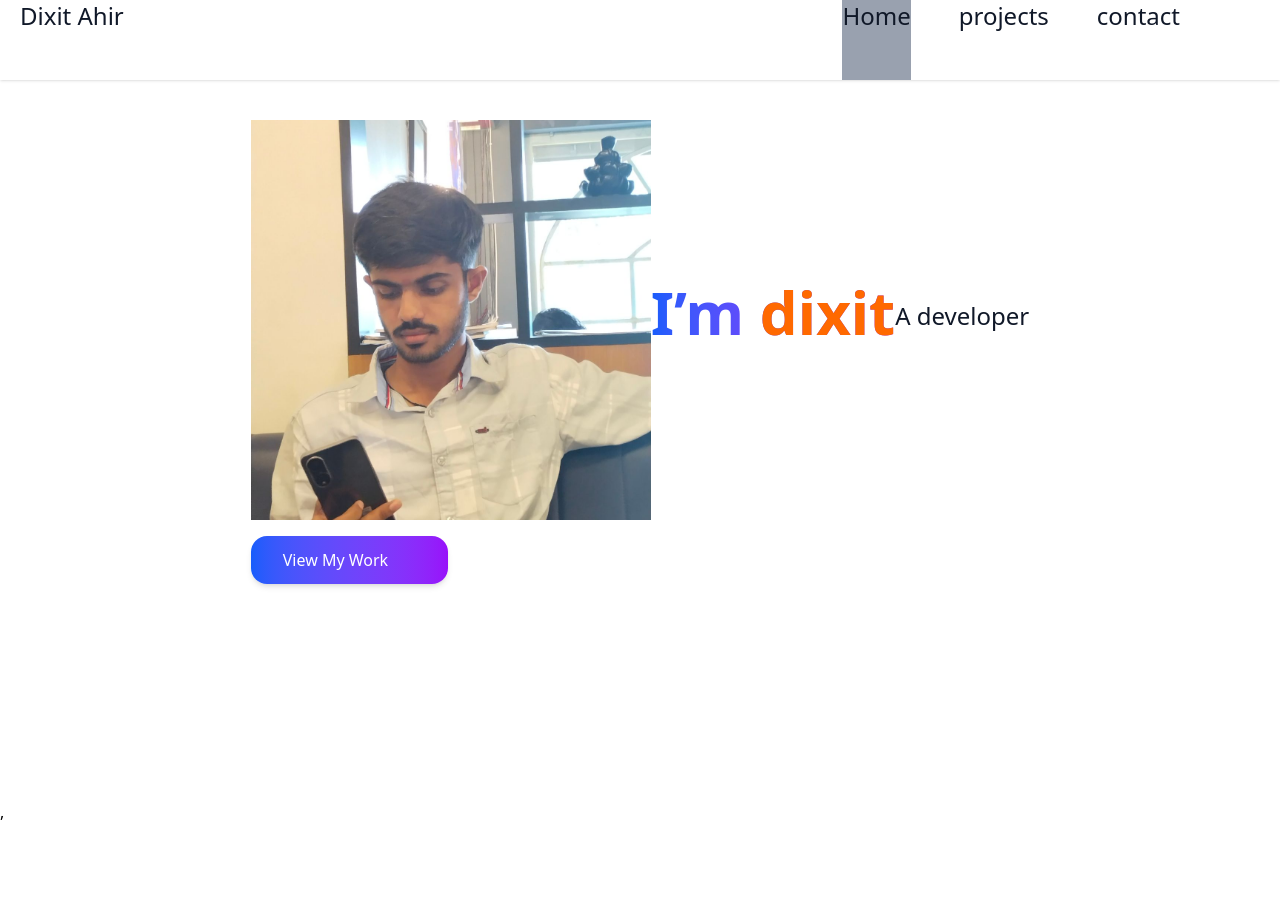
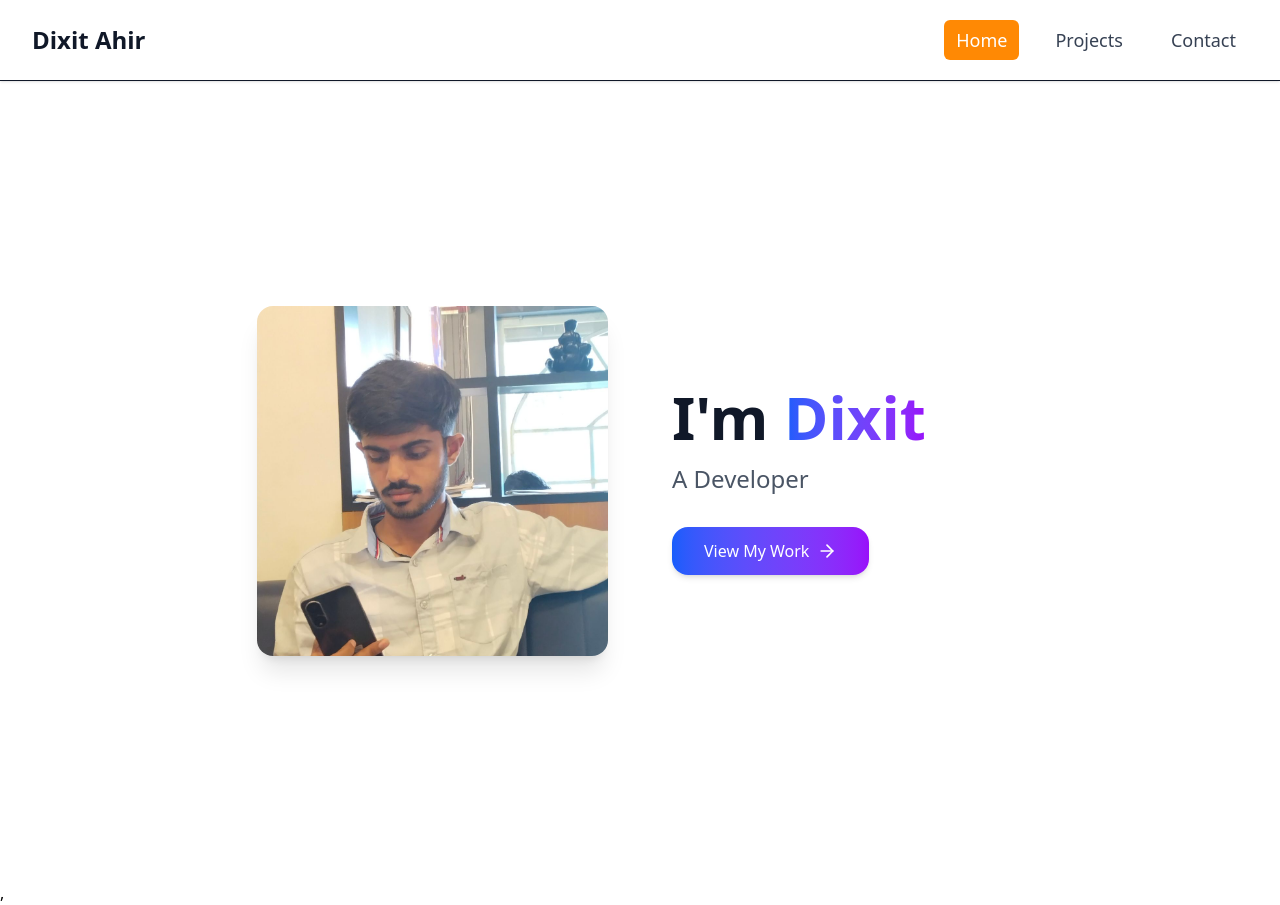
Before and after one commit to DixitAhir7/portfolio, a React (Vite) app in the folder frontend/: page / in a window 1280 px wide. Before the commit the page ends 824 px from the top, so only its background shows below. Built offline with nearby package versions, Linux system fonts and the light colour scheme.

Commit message:
added lift interactivity and sound on reached floor

```diff
--- a/frontend/src/components/Navbar.jsx
+++ b/frontend/src/components/Navbar.jsx
@@ -1,32 +1,45 @@
 import { Link, NavLink } from "react-router-dom";
 
 export default function Navbar() {
-
+    const navLinkClass = ({ isActive }) =>
+        `px-3 py-2 rounded-md transition-colors duration-200 ${isActive
+            ? "bg-orange-400 text-white"
+            : "text-gray-700 hover:bg-gray-100"
+        }`;
 
     return (
-        <header className="shadow-sm">
-            <nav className="flex h-20">
-                <Link to='/' className="text-2xl ml-5">Dixit Ahir</Link>
-                <ul className="flex gap-12 text-2xl ml-auto mr-25">
-                    <NavLink className={({ isActive }) =>
-                        isActive ? 'bg-gray-400' : ''}
-                        to='/'>
-                        Home
-                    </NavLink>
+        <header className="w-full border-b shadow-sm">
+            <nav className="mx-auto flex min-h-20 max-w-7xl items-center justify-between px-4 sm:px-6 lg:px-8">
 
-                    <NavLink className={({ isActive }) =>
-                        isActive ? 'bg-orange-400 p-1 text-white/90' : ''}
-                        to='/projects'>
-                        projects
-                    </NavLink>
+                {/* Logo / Name */}
+                <Link
+                    to="/"
+                    className="text-xl font-semibold sm:text-2xl"
+                >
+                    Dixit Ahir
+                </Link>
 
-                    <NavLink className={({ isActive }) =>
-                        isActive ? 'bg-gray-400' : ''}
-                        to='/contact'>
-                        contact
-                    </NavLink>
+                {/* Navigation Links */}
+                <ul className="flex items-center gap-2 text-sm sm:gap-4 sm:text-base md:gap-6 md:text-lg">
+                    <li>
+                        <NavLink to="/" className={navLinkClass}>
+                            Home
+                        </NavLink>
+                    </li>
+
+                    <li>
+                        <NavLink to="/projects" className={navLinkClass}>
+                            Projects
+                        </NavLink>
+                    </li>
+
+                    <li>
+                        <NavLink to="/contact" className={navLinkClass}>
+                            Contact
+                        </NavLink>
+                    </li>
                 </ul>
             </nav>
         </header>
     );
-};
+}
--- a/frontend/src/pages/Contact.jsx
+++ b/frontend/src/pages/Contact.jsx
@@ -1,16 +1,21 @@
 export default function Contact() {
     return (
-        <section>
-            <h3 className="text-2xl font-bold mb-6">Contact</h3>
-            <p className="text-gray-700 mb-4">
-                Feel free to reach out for collaborations or just a friendly hello 👋
+        <section className="mx-auto w-full max-w-3xl px-4 py-12 text-center sm:px-6 lg:px-8">
+            <h3 className="mb-4 text-2xl font-bold sm:text-3xl">
+                Contact
+            </h3>
+
+            <p className="mx-auto mb-8 max-w-xl text-base leading-relaxed text-gray-600 sm:text-lg">
+                Feel free to reach out for collaborations or just a friendly
+                hello 👋
             </p>
+
             <a
                 href="mailto:support@dayro.co"
-                className="px-6 py-3 rounded-2xl bg-blue-600 text-white font-medium hover:bg-blue-700 transition"
+                className="inline-block rounded-xl bg-blue-600 px-6 py-3 text-sm font-medium text-white transition hover:bg-blue-700 focus:outline-none focus:ring-2 focus:ring-blue-500 focus:ring-offset-2 sm:px-8 sm:py-3 sm:text-base"
             >
                 Say Hello
             </a>
         </section>
     );
-};
+}
--- a/frontend/src/pages/Home.jsx
+++ b/frontend/src/pages/Home.jsx
@@ -1,49 +1,71 @@
 import { motion } from "framer-motion";
 import { ArrowRight } from "lucide-react";
+import { Link } from "react-router-dom";
 
 export default function Home() {
     return (
-        <>
-            <section className="flex flex-row items-center">
-                <img src="/images/WhatsApp Image 2025-07-12 at 22.02.01_418d642f.jpg" alt="adminimg" className="w-100 h-100 object-cover hover:scale-105 hover:brightness-110 transition-transform duration-300 ease-in-out" />
-                <motion.h2
-                    className="text-5xl sm:text-6xl font-extrabold mb-4 bg-gradient-to-r from-blue-600 to-purple-600 bg-clip-text text-transparent"
+        <main className="min-h-[calc(100vh-5rem)]">
+            <section className="mx-auto flex min-h-[calc(100vh-5rem)] w-full max-w-7xl flex-col items-center justify-center gap-10 px-4 py-12 sm:px-6 md:flex-row md:gap-16 lg:px-8">
+
+                {/* Profile Image */}
+                <motion.div
+                    className="w-full max-w-xs sm:max-w-sm md:w-1/2 md:max-w-md"
+                    initial={{ opacity: 0, scale: 0.8 }}
+                    animate={{ opacity: 1, scale: 1 }}
+                    transition={{ duration: 0.7 }}
+                >
+                    <img
+                        src="/images/WhatsApp Image 2025-07-12 at 22.02.01_418d642f.jpg"
+                        alt="Dixit Ahir"
+                        className="mx-auto aspect-square w-full rounded-2xl object-cover shadow-xl transition duration-300 ease-in-out hover:scale-105 hover:brightness-110"
+                    />
+                </motion.div>
+
+                {/* Content */}
+                <div className="flex w-full flex-col items-center text-center md:w-1/2 md:items-start md:text-left">
+
+                    <motion.h1
+                        className="text-4xl font-extrabold sm:text-5xl lg:text-6xl"
                         initial={{ opacity: 0, y: -30 }}
                         animate={{ opacity: 1, y: 0 }}
                         transition={{ duration: 0.7 }}
                     >
-                    I’m <span className="text-orange-500">dixit</span>
-                </motion.h2>
+                        I&apos;m{" "}
+                        <span className="bg-gradient-to-r from-blue-600 to-purple-600 bg-clip-text text-transparent">
+                            Dixit
+                        </span>
+                    </motion.h1>
 
                     <motion.h2
-                    className="text-2xl mb-2"
+                        className="mt-4 text-xl font-medium text-gray-600 sm:text-2xl"
                         initial={{ opacity: 0, y: 20 }}
                         animate={{ opacity: 1, y: 0 }}
                         transition={{ duration: 0.8, delay: 0.3 }}
                     >
-                    A developer
+                        A Developer
                     </motion.h2>
-            </section>
-            <motion.a
-                href="/projects"
-                className="group mt-4 inline-flex items-center gap-2 px-8 py-3 rounded-2xl bg-gradient-to-r from-blue-600 to-purple-600 text-white font-medium shadow-md hover:shadow-xl transition"
-                whileHover={{ scale: 1.05 }}
-                whileTap={{ scale: 0.95 }}
-                initial={{ opacity: 0 }}
-                animate={{ opacity: 1 }}
-                transition={{ delay: 0.2 }}
+
+                    {/* CTA Button */}
+                    <motion.div
+                        className="mt-8"
+                        initial={{ opacity: 0, y: 20 }}
+                        animate={{ opacity: 1, y: 0 }}
+                        transition={{ duration: 0.6, delay: 0.5 }}
+                    >
+                        <Link
+                            to="/projects"
+                            className="group inline-flex items-center gap-2 rounded-2xl bg-gradient-to-r from-blue-600 to-purple-600 px-6 py-3 font-medium text-white shadow-md transition hover:shadow-xl sm:px-8 sm:py-3"
                         >
                             View My Work
-                <motion.span
-                    className="inline-block"
-                    initial={{ x: -10, opacity: 0 }}
-                    animate={{ x: 0, opacity: 1 }}
-                    transition={{ duration: 0.1 }}
-                    whileHover={{ x: 5 }}
-                >
-                    <ArrowRight size={20} className="opacity-0 group-hover:opacity-100 transition-opacity" />
-                </motion.span>
-            </motion.a>
-        </>
+
+                            <ArrowRight
+                                size={20}
+                                className="transition-transform duration-200 group-hover:translate-x-1"
+                            />
+                        </Link>
+                    </motion.div>
+                </div>
+            </section>
+        </main>
     );
 }
--- a/frontend/src/pages/Projects.jsx
+++ b/frontend/src/pages/Projects.jsx
@@ -1,111 +1,202 @@
-import { useState } from 'react';
-import Select from 'react-select';
-import projectDetails from '../../projectsdata.json';
-import '../styles/pr.css'
+import { useState } from "react";
+import projectDetails from "../../projectsdata.json";
+import "../styles/pr.css";
 
 export default function Projects() {
+    const [bigImage, setImage] = useState(null);
+    const [liftPosition, setLiftPosition] = useState(0);
 
-    const options = [
-        { value: 'miniProjects', label: 'miniProjects' },
-        { value: 'all', label: 'all' },
-    ]
+    // Change this to match the exact image path from your JSON
+    const liftProjectImage = "/images/Screenshot 2025-09-01 123208.png";
 
-    const [sort, setSort] = useState('');
-    const [bigImage, setImage] = useState('');
-    const [search, setSearch] = useState('');
+    const isLiftProject = bigImage === liftProjectImage;
 
-    const handleChange = (e, option) => {
-        setSearch(e.target.value)
-        setSort(option);
+    // Helper function for Text-to-Speech
+    const speakFloor = (floorName) => {
+        if ("speechSynthesis" in window) {
+            // Cancel any ongoing speech so messages don't queue up endlessly
+            window.speechSynthesis.cancel();
+
+            const textToSpeak = `Reached ${floorName}`;
+            const utterance = new SpeechSynthesisUtterance(textToSpeak);
+            utterance.rate = 0.9;
+            utterance.pitch = 1;
+
+            window.speechSynthesis.speak(utterance);
+        }
     };
 
-    const filteredProjects =
-        sort === "all"
-            ? projectDetails
-            : projectDetails.filter((project) => project.projecttag === sort.value);
+    const handleFloorChange = (position, floorName) => {
+        // Move the lift instantly
+        setLiftPosition(position);
 
-    const [liftPosition, setLiftPosition] = useState(0);
+        if ("speechSynthesis" in window) {
+            window.speechSynthesis.cancel();
+        }
 
-    const moveLift = (position) => {
-        setLiftPosition(position);
+        // Delay speech by 500ms to align with the lift movement
+        setTimeout(() => {
+            speakFloor(floorName);
+        }, 900);
+    };
+
+    const closeModal = () => {
+        setImage(null);
+        setLiftPosition(0);
+        // Stop speech if modal is closed mid-sentence
+        if ("speechSynthesis" in window) {
+            window.speechSynthesis.cancel();
+        }
     };
 
     return (
-        <section className="mt-5">
-            <div className="flex items-center mb-6">
-                <h3 className="text-5xl">Projects</h3>
+        <section className="mx-auto w-full max-w-7xl px-4 py-8 sm:px-6 lg:px-8">
+            {/* Header */}
+            <div className="mb-8">
+                <h1 className="text-3xl font-bold sm:text-4xl lg:text-5xl">
+                    Projects
+                </h1>
+                <p className="mt-2 text-gray-600">
+                    Explore my projects and experiments.
+                </p>
             </div>
 
-            <div className="search">
-                <input
-                    onChange={(e) => handleChange(e.target.value, search)}
-                    value={search}
-                    type="search"
-                    name="projectsearch"
-                    placeholder='search in projects'
-                    className='border rounded-xl w-full placeholder:pl-2' />
+            {/* Projects Slider */}
+            <div className="flex snap-x snap-mandatory gap-6 overflow-x-auto pb-6">
+                {projectDetails.map((project, i) => (
+                    <div
+                        key={project.id || i}
+                        className="group min-w-[85%] snap-center cursor-pointer overflow-hidden rounded-xl bg-white shadow-md transition duration-300 hover:-translate-y-1 hover:shadow-xl sm:min-w-[45%] lg:min-w-[31%]"
+                        onClick={() => {
+                            setImage(project.image);
+                            setLiftPosition(0);
+                        }}
+                    >
+                        <img
+                            src={project.image}
+                            alt={project.name || "Project"}
+                            className="aspect-video w-full object-cover transition duration-300 group-hover:scale-105"
+                        />
+
+                        <div className="p-4">
+                            {project.name && (
+                                <h2 className="text-lg font-semibold text-gray-900">
+                                    {project.name}
+                                </h2>
+                            )}
+
+                            {project.projecttag && (
+                                <p className="mt-1 text-sm text-gray-500">
+                                    {project.projecttag}
+                                </p>
+                            )}
+                        </div>
+                    </div>
+                ))}
             </div>
 
-            <div>
-                {filteredProjects.map((project, i) => (
-                    <div key={i} className="grid grid-cols-2 gap-4 mt-5">
-                        <img
-                            className="w-full shadow-md hover:scale-105 transition"
-                            src={project.image}
-                            alt="swiggyClone"
-                            onClick={() => setImage(project.image)}
-                        />
-                    </div>
-                ))}
+            {/* Modal */}
+            {bigImage && (
+                <div
+                    className="fixed inset-0 z-50 flex items-center justify-center bg-black/70 p-4"
+                    onClick={closeModal}
+                >
+                    {/* Close Button */}
+                    <button
+                        type="button"
+                        onClick={closeModal}
+                        className="absolute right-4 top-4 z-[60] flex h-10 w-10 items-center justify-center rounded-full bg-white text-2xl font-bold text-gray-800 shadow-lg transition hover:bg-gray-200"
+                        aria-label="Close"
+                    >
+                        &times;
+                    </button>
 
+                    {/* Lift Project */}
+                    {isLiftProject ? (
+                        <div
+                            className="flex w-full max-w-lg flex-col items-center gap-6 rounded-xl bg-gray-900 p-6 text-white shadow-2xl"
+                            onClick={(e) => e.stopPropagation()}
+                        >
+                            <h3 className="text-xl font-bold">Interactive Lift Simulation</h3>
 
-                {bigImage && (
-                    bigImage.startsWith("/images/Screenshot 2025-09-01 123208.png") ? (
-                        <>
-                            <div className='fixed inset-0 bg-black/60 flex items-center justify-center z-50'>
-                                <span className='text-2xl text-white' onClick={() => setImage(null)}>x</span>
-                                <div className="building">
-                                    <div
-                                        className="lift"
-                                        style={{ bottom: `${liftPosition}px` }}
-                                    />
+                            {/* Building Container */}
+                            <div className="building relative h-[320px] w-[200px] overflow-hidden rounded-lg border-4 border-gray-100 bg-gray-800">
+                                {/* Floor Guidelines */}
+                                <div className="absolute inset-0 flex flex-col justify-between p-2">
+                                    <div className="border-b border-dashed border-gray-600" />
+                                    <div className="border-b border-dashed border-gray-600" />
+                                    <div className="border-b border-dashed border-gray-600" />
                                 </div>
 
-                                <div className="controls">
-                                    <button className='text-white' onClick={() => setLiftPosition(0)}>
+                                {/* Lift Cabin */}
+                                <div
+                                    className="lift absolute left-1/2 flex h-16 w-20 -translate-x-1/2 items-center justify-center rounded-md bg-blue-500 font-bold shadow-lg transition-all duration-700 ease-in-out"
+                                    style={{
+                                        bottom: `${liftPosition}px`,
+                                    }}
+                                >
+                                    LIFT
+                                </div>
+                            </div>
+
+                            {/* Lift Controls */}
+                            <div className="flex flex-wrap justify-center gap-2">
+                                <button
+                                    type="button"
+                                    onClick={() => handleFloorChange(0, "Ground Floor")}
+                                    className={`rounded-lg px-4 py-2 text-sm font-medium transition ${liftPosition === 0
+                                        ? "bg-blue-600 text-white"
+                                        : "bg-white text-gray-800 hover:bg-gray-200"
+                                        }`}
+                                >
                                     Ground Floor
                                 </button>
 
-                                    <button className='text-white' onClick={() => setLiftPosition(100)}>
+                                <button
+                                    type="button"
+                                    onClick={() => handleFloorChange(80, "1st Floor")}
+                                    className={`rounded-lg px-4 py-2 text-sm font-medium transition ${liftPosition === 80
+                                        ? "bg-blue-600 text-white"
+                                        : "bg-white text-gray-800 hover:bg-gray-200"
+                                        }`}
+                                >
                                     1st Floor
                                 </button>
 
-                                    <button className='text-white' onClick={() => setLiftPosition(200)}>
+                                <button
+                                    type="button"
+                                    onClick={() => handleFloorChange(160, "2nd Floor")}
+                                    className={`rounded-lg px-4 py-2 text-sm font-medium transition ${liftPosition === 160
+                                        ? "bg-blue-600 text-white"
+                                        : "bg-white text-gray-800 hover:bg-gray-200"
+                                        }`}
+                                >
                                     2nd Floor
                                 </button>
 
-                                    <button className='text-white' onClick={() => setLiftPosition(300)}>
+                                <button
+                                    type="button"
+                                    onClick={() => handleFloorChange(240, "3rd Floor")}
+                                    className={`rounded-lg px-4 py-2 text-sm font-medium transition ${liftPosition === 240
+                                        ? "bg-blue-600 text-white"
+                                        : "bg-white text-gray-800 hover:bg-gray-200"
+                                        }`}
+                                >
                                     3rd Floor
                                 </button>
                             </div>
-
                         </div>
-                        </>
                     ) : (
-                        <div
-                            className="fixed inset-0 bg-black/60 flex items-center justify-center z-50"
-                            onClick={() => setImage(null)}
-                        >
+                        /* Normal Project */
                         <img
                             src={bigImage}
-                                alt="enlarged"
-                                className="max-h-[90vh] max-w-[90vw] rounded-lg shadow-xl"
+                            alt="Enlarged project"
+                            className="max-h-[90vh] max-w-[95vw] rounded-xl object-contain shadow-2xl"
                             onClick={(e) => e.stopPropagation()}
                         />
-                        </div>
-                    )
                     )}
                 </div>
+            )}
         </section>
     );
-};
+}
--- a/frontend/src/styles/pr.css
+++ b/frontend/src/styles/pr.css
@@ -13,7 +13,7 @@
     background: gray;
     position: absolute;
     bottom: 0;
-    left: 50%;
+    left: 80%;
     transform: translateX(-50%);
     transition: bottom 2s ease-in-out;
 }
```
Lines whose indentation alone changed are shown as unchanged.
